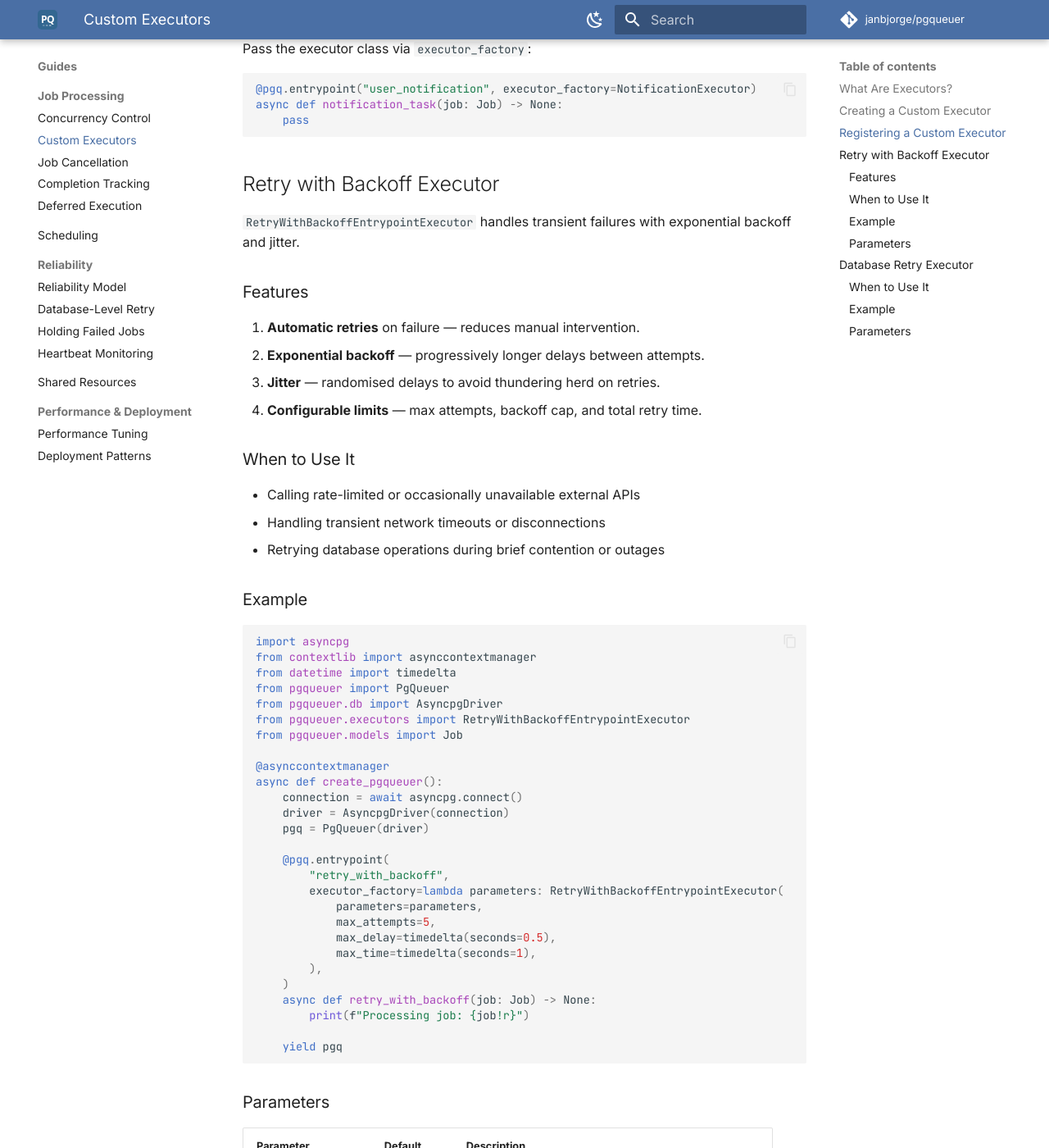
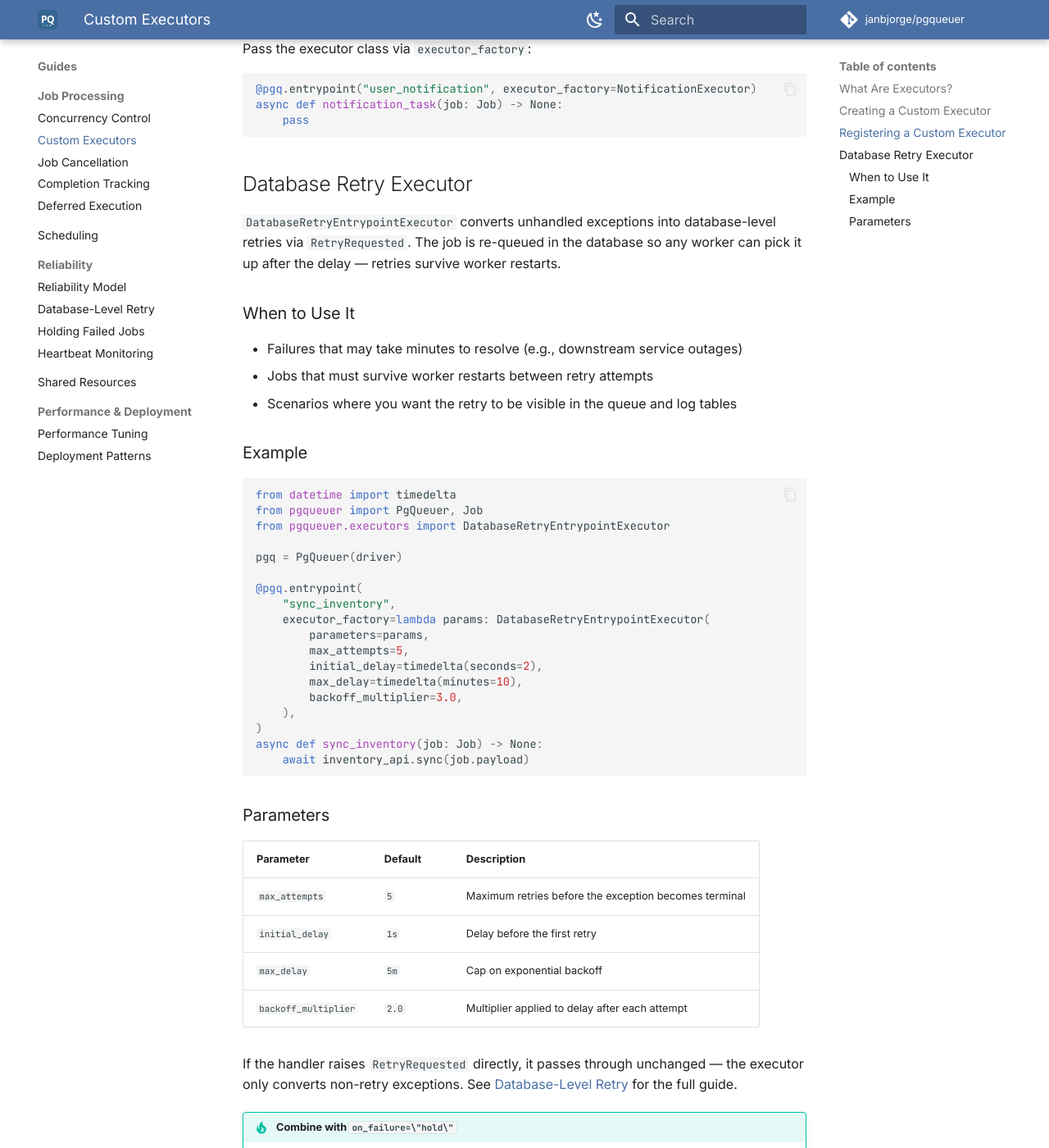
Before and after one commit to janbjorge/pgqueuer, an MkDocs documentation site: the page built from docs/guides/custom-executors.md, in a window 1280 px wide and 1400 px high, scrolled down 1083 px. Shown: the whole window at 82% size. Built offline with MkDocs 1.6.1 and Material for MkDocs 9.7.7, drawn with Linux system fonts in a browser that asks for light colours; comment, search, counter and statistics services are not loaded; some of the changed text lies outside the part shown.

Commit message:
feat!: remove RetryWithBackoffEntrypointExecutor and async-timeout dependency
Remove the in-memory retry executor that was superseded by
DatabaseRetryEntrypointExecutor. The old executor retried with
asyncio.sleep() — retries were lost on worker crash. The database-level
executor re-queues in Postgres so any worker can pick up the retry.

Also removes MaxRetriesExceeded and MaxTimeExceeded exception classes
(only used by the removed executor) and drops the async-timeout
dependency from both runtime and dev deps.

````diff
--- a/docs/guides/custom-executors.md
+++ b/docs/guides/custom-executors.md
@@ -47,72 +47,11 @@ async def notification_task(job: Job) -> None:
     pass
 ```
 
-## Retry with Backoff Executor
-
-`RetryWithBackoffEntrypointExecutor` handles transient failures with exponential backoff and
-jitter.
-
-### Features
-
-1. **Automatic retries** on failure — reduces manual intervention.
-2. **Exponential backoff** — progressively longer delays between attempts.
-3. **Jitter** — randomised delays to avoid thundering herd on retries.
-4. **Configurable limits** — max attempts, backoff cap, and total retry time.
-
-### When to Use It
-
-- Calling rate-limited or occasionally unavailable external APIs
-- Handling transient network timeouts or disconnections
-- Retrying database operations during brief contention or outages
-
-### Example
-
-```python
-import asyncpg
-from contextlib import asynccontextmanager
-from datetime import timedelta
-from pgqueuer import PgQueuer
-from pgqueuer.db import AsyncpgDriver
-from pgqueuer.executors import RetryWithBackoffEntrypointExecutor
-from pgqueuer.models import Job
-
-@asynccontextmanager
-async def create_pgqueuer():
-    connection = await asyncpg.connect()
-    driver = AsyncpgDriver(connection)
-    pgq = PgQueuer(driver)
-
-    @pgq.entrypoint(
-        "retry_with_backoff",
-        executor_factory=lambda parameters: RetryWithBackoffEntrypointExecutor(
-            parameters=parameters,
-            max_attempts=5,
-            max_delay=timedelta(seconds=0.5),
-            max_time=timedelta(seconds=1),
-        ),
-    )
-    async def retry_with_backoff(job: Job) -> None:
-        print(f"Processing job: {job!r}")
-
-    yield pgq
-```
-
-### Parameters
-
-| Parameter | Default | Description |
-|-----------|---------|-------------|
-| `max_attempts` | — | Maximum number of retry attempts |
-| `max_delay` | — | Cap on exponential backoff delay between retries |
-| `max_time` | — | Maximum total time allowed for all retry attempts combined |
-| `initial_delay` | `0.1` | Initial delay in seconds before the first retry |
-| `backoff_multiplier` | `2.0` | Multiplier applied to delay after each retry |
-| `jitter` | `random()` | Callable returning a random float to add jitter to delays |
-
 ## Database Retry Executor
 
 `DatabaseRetryEntrypointExecutor` converts unhandled exceptions into database-level retries
-via `RetryRequested`. Unlike `RetryWithBackoffEntrypointExecutor` (which retries in-process),
-this executor re-queues the job in the database so any worker can pick it up after the delay.
+via `RetryRequested`. The job is re-queued in the database so any worker can pick it up after
+the delay — retries survive worker restarts.
 
 ### When to Use It
 
--- a/pyproject.toml
+++ b/pyproject.toml
@@ -48,7 +48,6 @@ dependencies = [
     "tabulate>=0.9.0",
     "typer>=0.15.1",
     "uvloop>=0.22.0; sys_platform != 'win32'",
-    "async-timeout>=5.0.1",
 ]
 
 [project.urls]
@@ -73,7 +72,6 @@ opentelemetry = [
 fastapi = ["fastapi>=0.100.0"]
 mcp = ["mcp>=1.0", "asyncpg>=0.30.0"]
 dev = [
-    "async-timeout>=4.0.3",
     "asyncpg",
     "asyncpg-stubs",
     "fastapi",
````
Also changed, not shown: docs/guides/reliability.md (+10 -35 lines), docs/guides/retry.md (+6 -9 lines), docs/index.md (+3 -3 lines), 5 other files.
